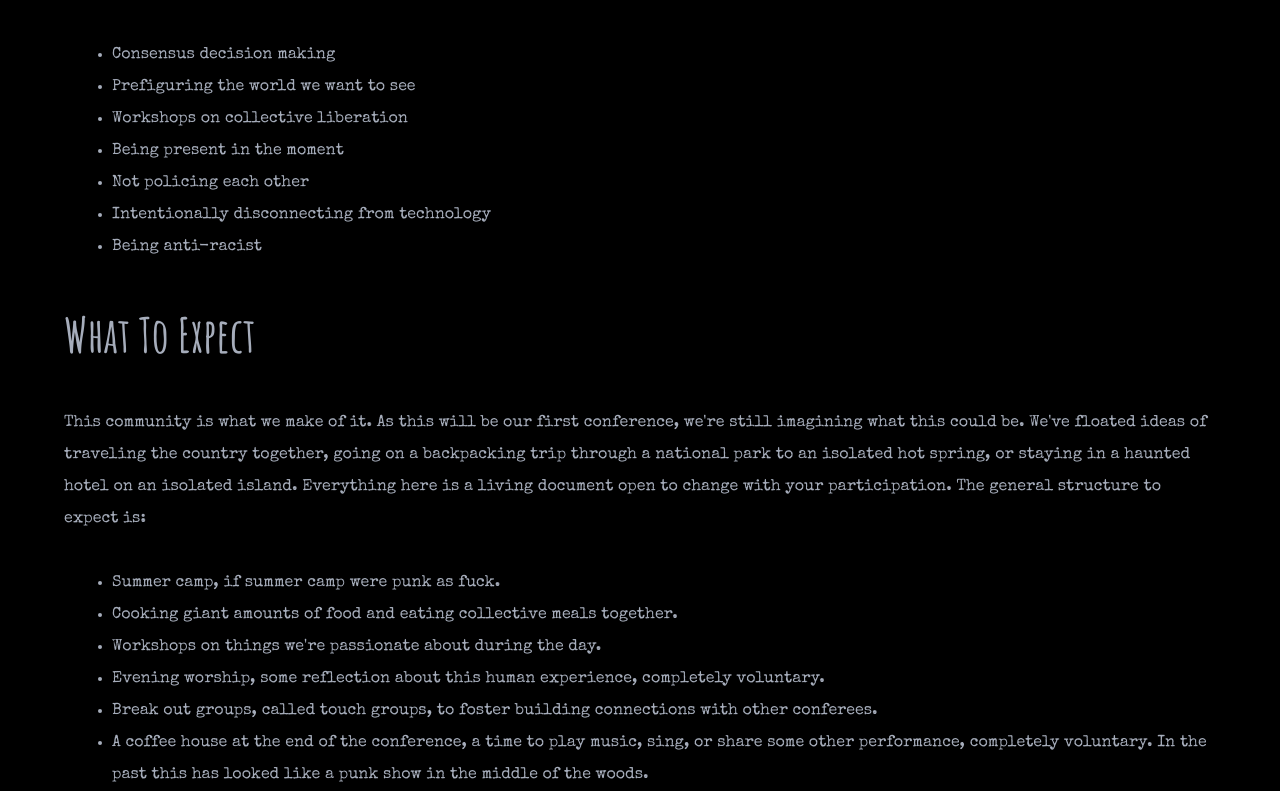
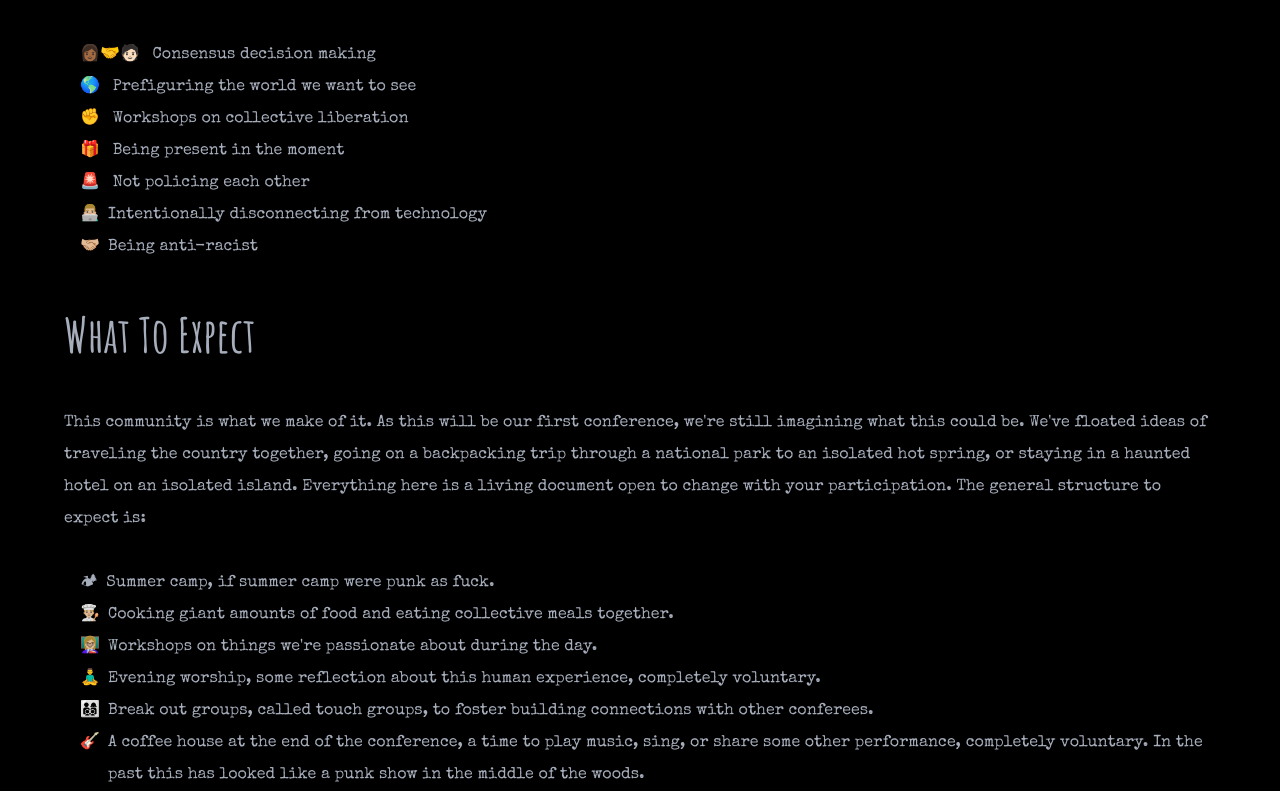
Before and after one commit to cludwell/spokeswheel, a Next.js app: page /aboutus in a window 1280 px wide. Shown: the part 769-1560 px from the top of the page. Built offline with nearby package versions, Linux system fonts and the light colour scheme.

Commit message:
custom bullets

```diff
--- a/src/app/aboutus/page.jsx
+++ b/src/app/aboutus/page.jsx
@@ -10,42 +10,57 @@ const special = Special_Elite({
 export default function AboutUs() {
   return (
     <div
-      className={special.className + " p-16 bg-black max-w-screen-xl mx-auto leading-8"}
+      className={
+        special.className + " p-16 bg-black max-w-screen-xl mx-auto leading-8"
+      }
     >
       <h2 className={amatic.className + " mb-12 text-5xl"}>Who we are</h2>
       <p
         className={" my-8"}
-      >{`We are a group of radicals and leftists who come out of Unitarian Universalist (UU) or UU adjacent spaces and conferences. Disillusioned by that community, which seemed like virtue signaling without principal, we as adults have struggled to find spiritual spaces that do not bear the authoritarianism of organized religion, or the appropriation, spiritual by-passing, and apolitical nature of what passes as "spirituality." You won't hear us saying corny shit like "low vibration frequency" 🤨. What the heck even is that?`}</p>
+      >{`We are a group of radicals and leftists who grew up in Unitarian Universalist (UU) or UU adjacent spaces and conferences. Disillusioned by that community, by UUism, which seemed like virtue signaling without principal, we as adults have struggled to find spiritual spaces that do not bear the authoritarianism of organized religion, or the appropriation, spiritual by-passing, and apolitical nature of what passes as "spirituality." You won't hear us saying corny shit like "low vibration frequency" 🤨. What the heck even is that?`}</p>
 
       <p className=" my-8">
         We are trying to build an intentional spiritual community, across
         generations, that is based on mutual aid, anti-oppression, and social
-        solidarity. We embody this by:
+        solidarity. We embody this through :
       </p>
 
-      <ul className="ml-12">
-        <li className=" list-disc">Consensus decision making</li>
-        <li className=" list-disc">Prefiguring the world we want to see</li>
-        <li className=" list-disc">Workshops on collective liberation</li>
-        <li className=" list-disc">Being present in the moment</li>
-        <li className=" list-disc">Not policing each other</li>
-        <li className=" list-disc">
+      <ul className="ml-4">
+        <li className="">
+          <span className=" mr-2">👩🏾‍🤝‍🧑🏻</span> Consensus decision making
+        </li>
+        <li className="">
+          <span className=" mr-2">🌎</span> Prefiguring the world we want to see
+        </li>
+        <li className="">
+          <span className=" mr-2">✊</span> Workshops on collective liberation
+        </li>
+        <li className="">
+          <span className=" mr-2">🎁</span> Being present in the moment
+        </li>
+        <li className="">
+          <span className=" mr-2">🚨</span> Not policing each other
+        </li>
+        <li className="">
+          <span className=" mr-2">👨🏼‍💻</span>
           Intentionally disconnecting from technology
         </li>
-        <li className=" list-disc">Being anti-racist</li>
+        <li className=""><span className="mr-2">🤝🏼</span>Being anti-racist</li>
       </ul>
       <h2 className={amatic.className + " my-12 text-5xl"}>What To Expect</h2>
       <p className=" my-8">{`This community is what we make of it. As this will be our first conference, we're still imagining what this could be. We've floated ideas of traveling the country together, going on a backpacking trip through a national park to an isolated hot spring, or staying in a haunted hotel on an isolated island. Everything here is a living document open to change with your participation. The general structure to expect is: `}</p>
-      <ul className="ml-12">
-        <li className=" list-disc">Summer camp, if summer camp were punk as fuck.</li>
-        <li className=" list-disc">{`Cooking giant amounts of food and eating collective meals together.`}</li>
-        <li className=" list-disc">{`Workshops on things we're passionate about during the day.`}</li>
-        <li className=" list-disc">{`Evening worship, some reflection about this human experience, completely voluntary.`}</li>
-        <li className=" list-disc">
+      <ul className="ml-4">
+        <li className="flex flex-row"><div className=" mr-2">🏕</div>
+          Summer camp, if summer camp were punk as fuck.
+        </li>
+        <li className="flex flex-row"><div className=" mr-2">👨🏼‍🍳</div>{`Cooking giant amounts of food and eating collective meals together.`}</li>
+        <li className="flex flex-row"><div className=" mr-2">👩🏼‍🏫</div>{`Workshops on things we're passionate about during the day.`}</li>
+        <li className="flex flex-row"><div className=" mr-2">🧘‍♂️</div>{`Evening worship, some reflection about this human experience, completely voluntary.`}</li>
+        <li className="flex flex-row"><div className=" mr-2">👨‍👩‍👦‍👦</div>
           Break out groups, called touch groups, to foster building connections
           with other conferees.
         </li>
-        <li className=" list-disc">{`A coffee house at the end of the conference, a time to play music, sing, or share some other performance, completely voluntary. In the past this has looked like a punk show in the middle of the woods.`}</li>
+        <li className="flex flex-row"><div className=" mr-2">🎸</div>{`A coffee house at the end of the conference, a time to play music, sing, or share some other performance, completely voluntary. In the past this has looked like a punk show in the middle of the woods.`}</li>
         {/* <li className=" list-disc">
           Intentionally disconnecting from technology
         </li>
@@ -53,15 +68,15 @@ export default function AboutUs() {
       </ul>
       <p className=" my-8">Check out our plans for this year for specifics</p>
       <h2 className={amatic.className + " my-12 text-5xl"}>Agreements</h2>
-      <p className=" my-8">Attendance implies consent to the following agreements. All agreements are open to review by the community.</p>
+      <p className=" my-8">
+        Attendance implies consent to the following agreements. All agreements
+        are open to review by the community.
+      </p>
       <ul className="ml-12">
         <li className=" list-disc">{`Let's keep the conference inclusive to sober people and not bring substances`}</li>
         <li className=" list-disc">{`No weapons or violence`}</li>
         <li className=" list-disc">{`No bigotry`}</li>
         {/* <li className=" list-disc">{`Foc`}</li> */}
-
-
-
       </ul>
     </div>
   );
```
